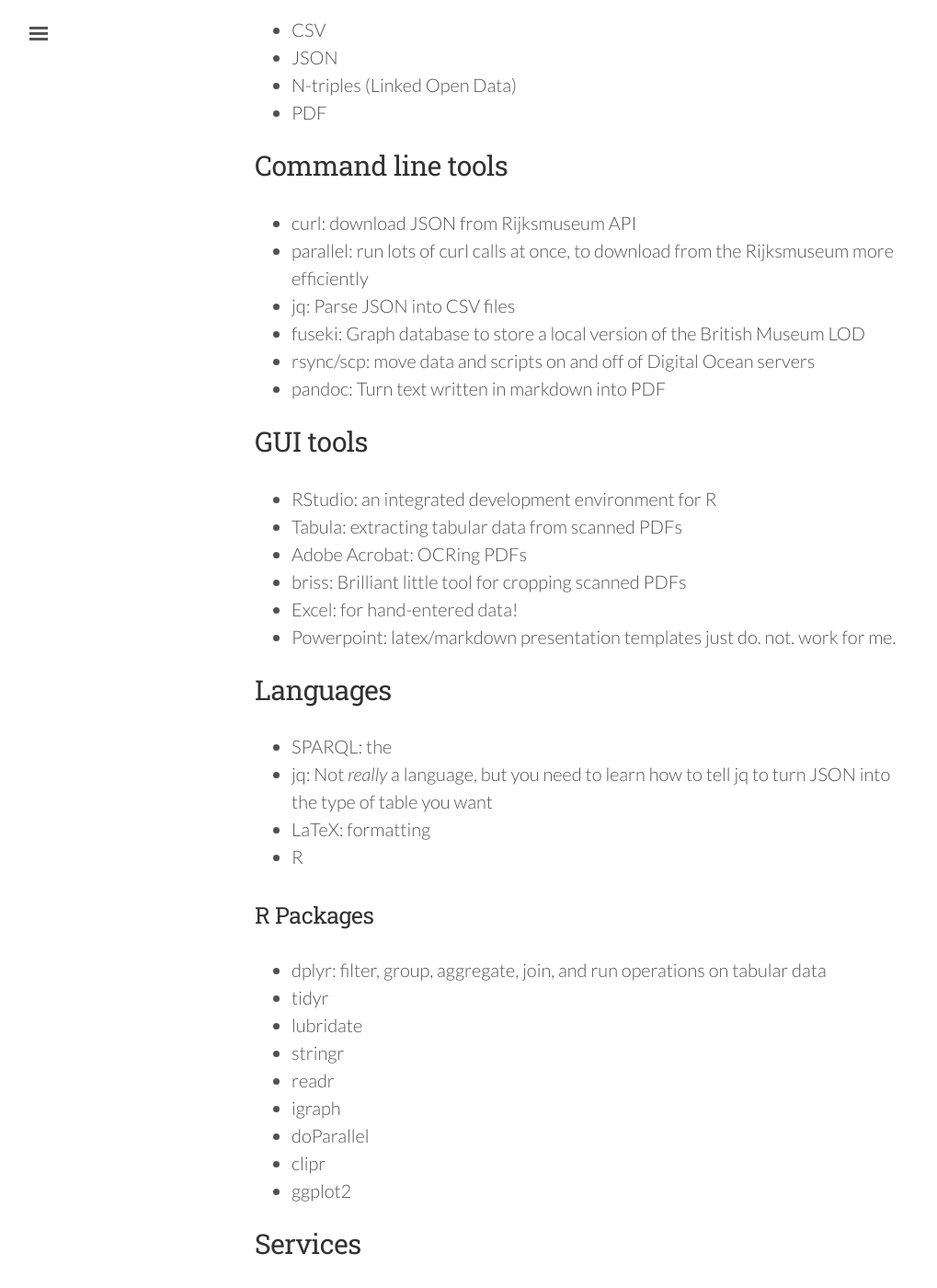
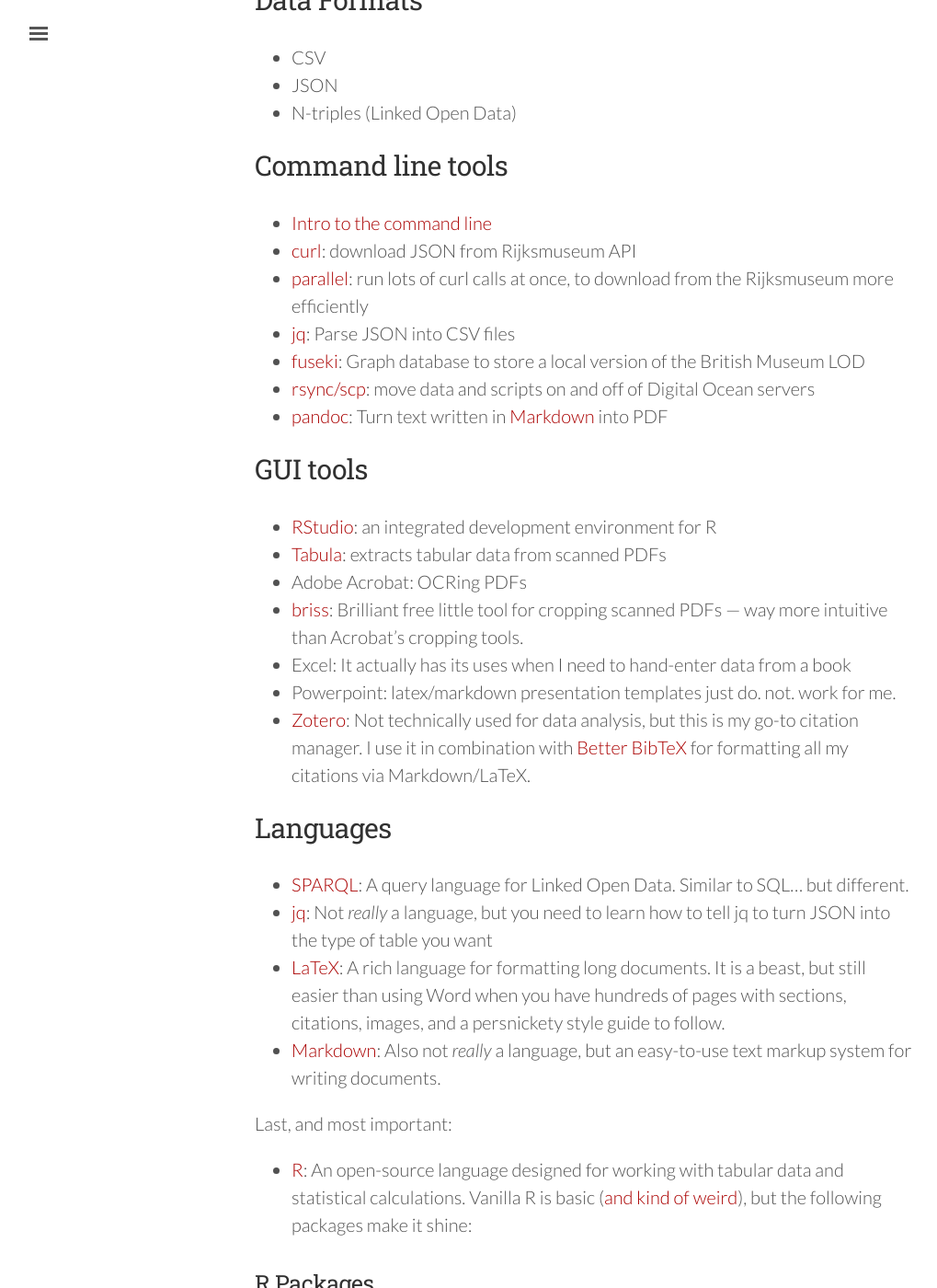
Before and after one commit to mdlincoln/mdlincoln.github.io, a Jekyll site: the page built from pages/how-did-they-make-that.md, in a window 1280 px wide and 1400 px high, scrolled down 613 px. Shown: the whole window at 92% size, without its empty margins (3-1022 px from the left). Built offline with Jekyll 4.4.1, drawn with Linux system fonts in a browser that asks for light colours; nearby versions of some CDN libraries; some of the changed text lies outside the part shown.

Commit message:
add a lot of links and descriptions

```diff
--- a/pages/how-did-they-make-that.md
+++ b/pages/how-did-they-make-that.md
@@ -9,54 +9,59 @@
 
 ## Data sources
 
-- The Rijksmuseum
-- The British Museum
-- Actual books!
+- [The Rijksmuseum](http://rijksmuseum.github.io/): JSON-based API
+- [The British Museum](http://collection.britishmuseum.org/): Linked Open Data, accessible as bulk download as well as a SPARQL endpoint.
+- Printed books (I know, old school)
 
 ## Data Formats
 
 - CSV
 - JSON
 - N-triples (Linked Open Data)
-- PDF
 
 ## Command line tools
 
-- curl: download JSON from Rijksmuseum API
-- parallel: run lots of curl calls at once, to download from the Rijksmuseum more efficiently
-- jq: Parse JSON into CSV files
-- fuseki: Graph database to store a local version of the British Museum LOD
-- rsync/scp: move data and scripts on and off of Digital Ocean servers
-- pandoc: Turn text written in markdown into PDF
+- [Intro to the command line](http://cli.learncodethehardway.org/book/)
+- [curl](https://curl.haxx.se/): download JSON from Rijksmuseum API
+- [parallel](https://www.gnu.org/software/parallel/parallel_tutorial.html#GNU-Parallel-Tutorial): run lots of curl calls at once, to download from the Rijksmuseum more efficiently
+- [jq](https://stedolan.github.io/jq/): Parse JSON into CSV files
+- [fuseki](https://jena.apache.org/documentation/fuseki2/index.html): Graph database to store a local version of the British Museum LOD
+- [rsync/scp](https://www.digitalocean.com/community/tutorials/how-to-use-rsync-to-sync-local-and-remote-directories-on-a-vps): move data and scripts on and off of Digital Ocean servers
+- [pandoc](http://pandoc.org/README.html): Turn text written in [Markdown](https://daringfireball.net/projects/markdown/) into PDF
 
 ## GUI tools
 
-- RStudio: an integrated development environment for R
-- Tabula: extracting tabular data from scanned PDFs
+- [RStudio](https://www.rstudio.com/): an integrated development environment for R
+- [Tabula](http://tabula.technology/): extracts tabular data from scanned PDFs
 - Adobe Acrobat: OCRing PDFs
-- briss: Brilliant little tool for cropping scanned PDFs
-- Excel: for hand-entered data!
+- [briss](http://briss.sourceforge.net/): Brilliant free little tool for cropping scanned PDFs --- way more intuitive than Acrobat's cropping tools.
+- Excel: It actually has its uses when I need to hand-enter data from a book
 - Powerpoint: latex/markdown presentation templates just do. not. work for me.
+- [Zotero](https://www.zotero.org/): Not technically used for data analysis, but this is my go-to citation manager. I use it in combination with [Better BibTeX](https://zotplus.github.io/zotero-better-bibtex/) for formatting all my citations via Markdown/LaTeX.
 
 ## Languages
 
-- SPARQL: the
-- jq: Not _really_ a language, but you need to learn how to tell jq to turn JSON into the type of table you want
-- LaTeX: formatting
-- R
+- [SPARQL](http://programminghistorian.org/lessons/graph-databases-and-SPARQL): A query language for Linked Open Data. Similar to SQL... but different.
+- [jq](https://stedolan.github.io/jq/manual/): Not _really_ a language, but you need to learn how to tell jq to turn JSON into the type of table you want
+- [LaTeX](https://en.wikipedia.org/wiki/LaTeX): A rich language for formatting long documents. It is a beast, but still easier than using Word when you have hundreds of pages with sections, citations, images, and a persnickety style guide to follow.
+- [Markdown](https://daringfireball.net/projects/markdown/): Also not _really_ a language, but an easy-to-use text markup system for writing documents.
+
+Last, and most important:
+
+- [R](https://www.r-project.org/): An open-source language designed for working with tabular data and statistical calculations. Vanilla R is basic ([and kind of weird](http://www.burns-stat.com/documents/books/the-r-inferno/)), but the following packages make it shine:
 
 ### R Packages
 
-- dplyr: filter, group, aggregate, join, and run operations on tabular data
-- tidyr
-- lubridate
-- stringr
-- readr
-- igraph
-- doParallel
-- clipr
-- ggplot2
+- [readr](https://github.com/hadley/readr): reads in massive CSV/TSV files very quickly, and with the correct variable types (e.g. `character`, `numeric`, `boolean`)
+- [dplyr](https://cran.rstudio.com/web/packages/dplyr/vignettes/introduction.html): filter, group, aggregate, join, and run operations on tabular data with easy-to-use syntax and impressive speed. Without exaggeration, this may be the most important extension ever written for R.
+- [tidyr](https://github.com/hadley/tidyr): Transform between [wide and narrow](https://en.wikipedia.org/wiki/Wide_and_narrow_data) data tables (don't worry, it's a thing that starts to make sense once you begin to work with tabular data a lot)
+- [lubridate](https://cran.r-project.org/web/packages/lubridate/vignettes/lubridate.html): seamlessly parses many different ways for writing date strings
+- [stringr](https://cran.r-project.org/web/packages/stringr/vignettes/stringr.html): string manipulation functions, like [regular expressions](http://regexr.com/).
+- [igraph](http://igraph.org/): Network analysis package (also available in python and C). This package constructs graphs from edge lists, offers a wide range of functions for measurement, simulation, and plotting as well.
+- [doParallel](https://cran.r-project.org/web/packages/doParallel/vignettes/gettingstartedParallel.pdf): Helps set up parallel R sessions so you can run multiple jobs at the same time, and collect all their results in one place.
+- [clipr](https://github.com/mdlincoln/clipr): A little utility package I wrote for quickly sending R results to my clipboard for pasting elsewhere, such as [Palladio](http://palladio.designhumanities.org/).
+- [ggplot2](http://docs.ggplot2.org/current/index.html): creates beautiful 2D plots for both screen and page.
 
 ## Services
 
-- Digital Ocean: cloud hosting service for quickly spinning up a lot of processors to run R jobs in parallel for relatively low $$$
+- [Digital Ocean](https://www.digitalocean.com/): cloud hosting service for quickly spinning up a lot of processors to run R jobs in parallel for relatively low $$$. The only thing I actually had to pay for (though technically it was all free student credit - and yes, MS office and Adobe products I pay for indirectly through UMD and the student technology fee.)
```
